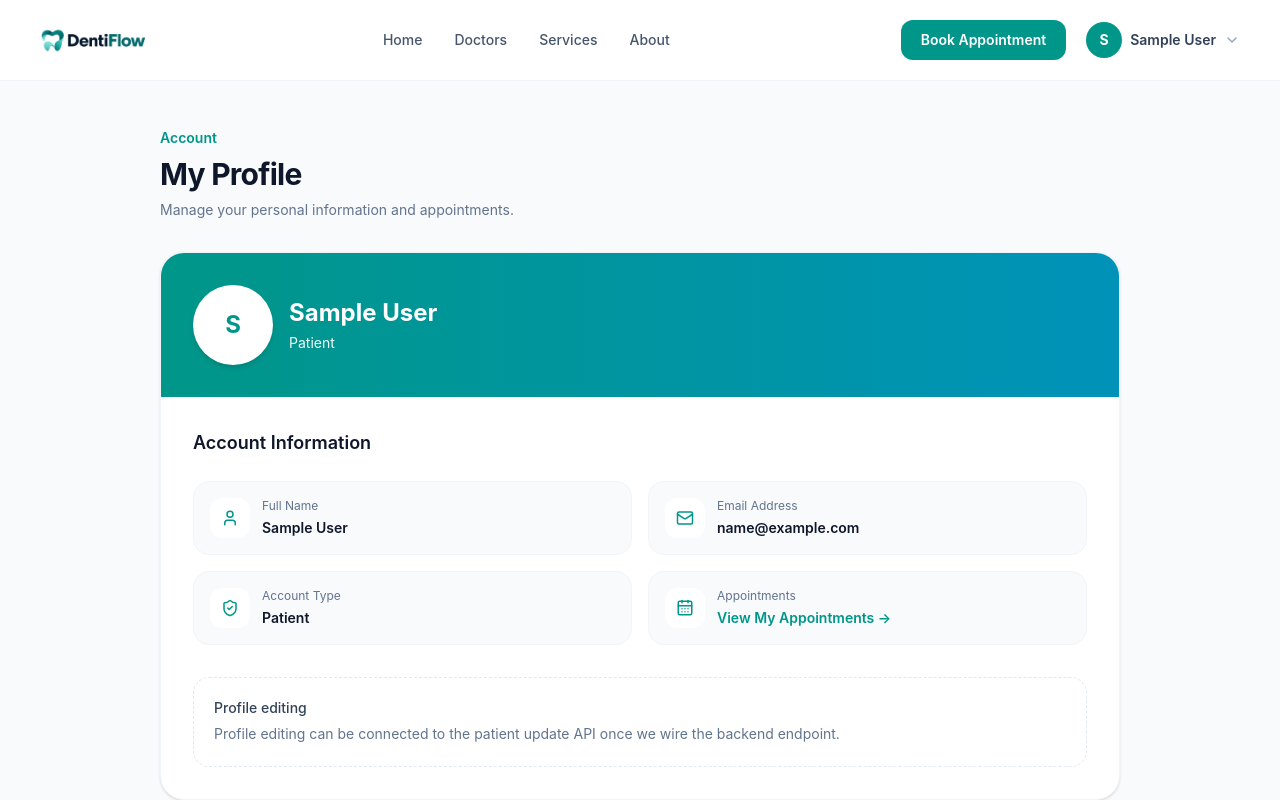
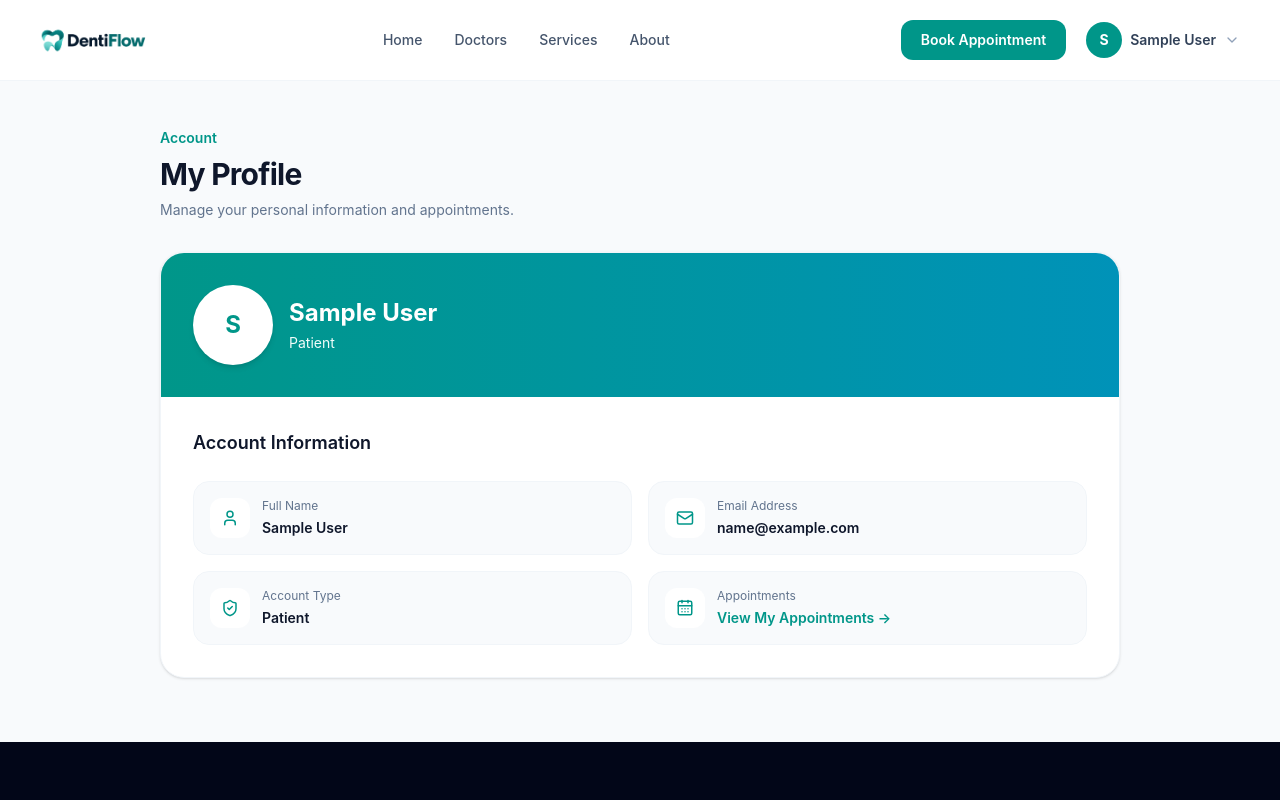
Before and after one commit to kr1shnnna/denti_flow, a React app in the folder frontend/: page /profile in a window 1280 px wide. Shown: the top 800 px of the page. Built offline with nearby package versions, Linux system fonts and the light colour scheme; sample sign-in values are in the browser's storage; the HTML template or start-up script is replaced by a standard one.

Commit message:
fix some ui issue

```diff
--- a/frontend/src/pages/Profile.jsx
+++ b/frontend/src/pages/Profile.jsx
@@ -171,18 +171,6 @@ function Profile() {
                 </div>
               </Link>
             </div>
-
-            {/* Future editing area */}
-            <div className="mt-8 rounded-2xl border border-dashed border-slate-200 p-5">
-              <p className="text-sm font-medium text-slate-700">
-                Profile editing
-              </p>
-
-              <p className="mt-1 text-sm leading-6 text-slate-500">
-                Profile editing can be connected to the patient
-                update API once we wire the backend endpoint.
-              </p>
-            </div>
           </div>
         </div>
       </main>
```
